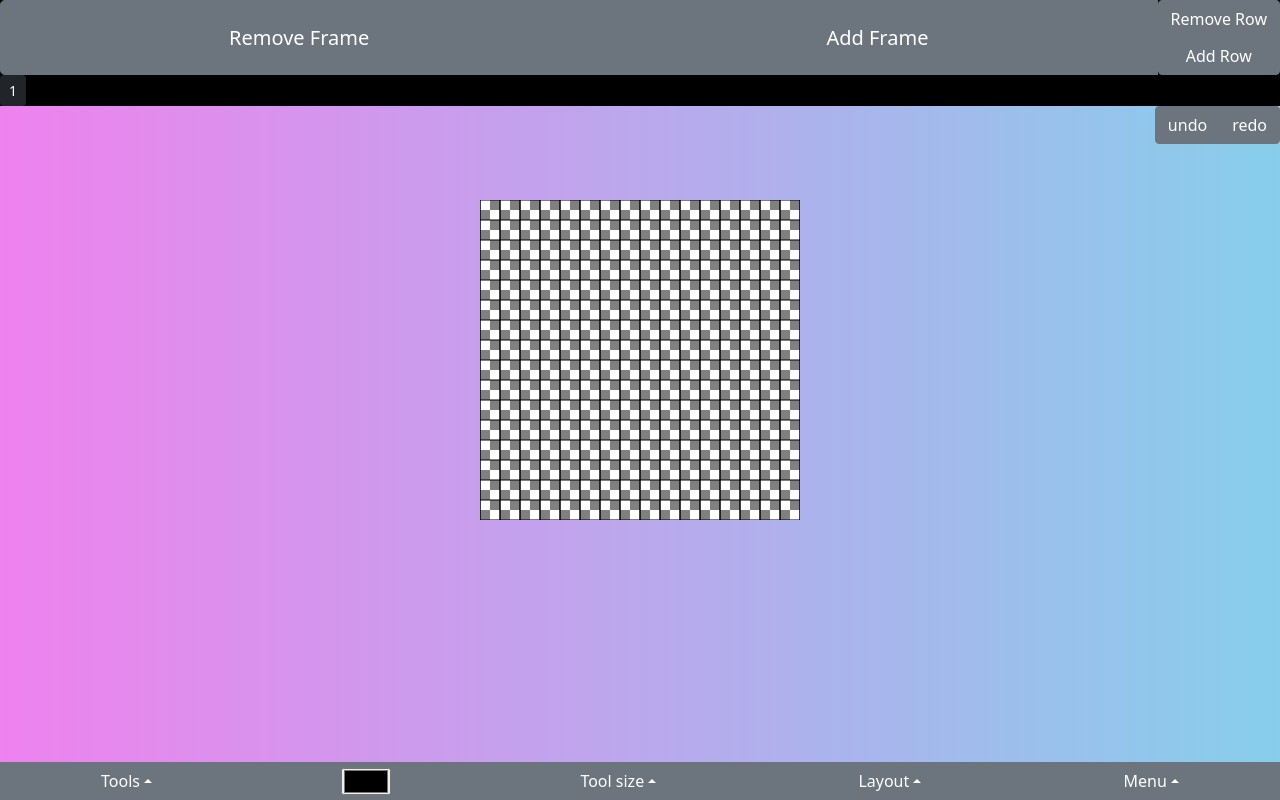
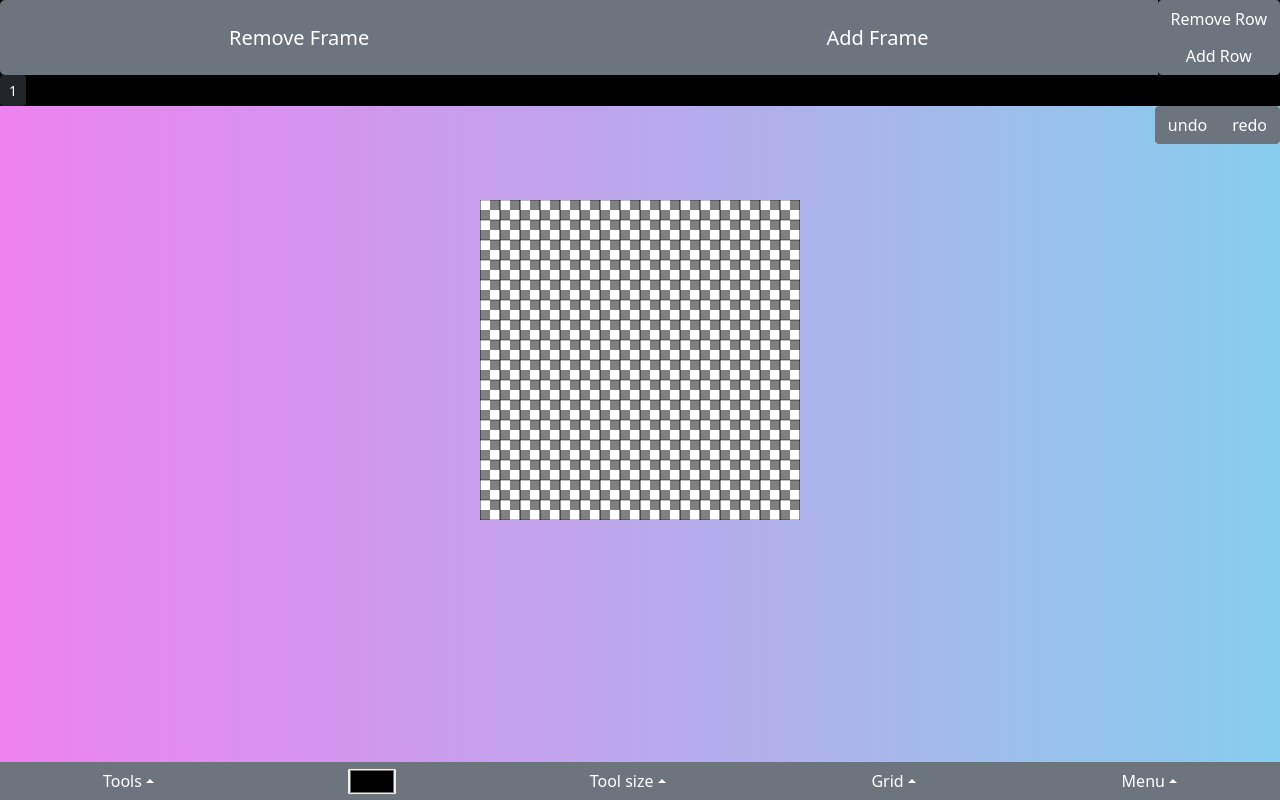
Before and after one commit to danema21/SpriteSheetStudioReactJS, a React (Create React App) app: page / in a window 1280 px wide. Built offline with nearby package versions, Linux system fonts and the light colour scheme.

Commit message:
se añade la posibilidad de habilitar o desabilitar la rejilla de guia

```diff
--- a/src/components/DrawingSpace.js
+++ b/src/components/DrawingSpace.js
@@ -14,6 +14,7 @@ function DrawingSpace(){
     const [lineWidth, setLineWidth] = useState(5);
     const [lineColor, setLineColor] = useState("black");
     const [tool, setTool] = useState("brush");
+    const [gridOn, setGridOn] = useState(true);
 
     //inicializacion cuando el componente se monta por primera vez
     useEffect(() => {
@@ -27,12 +28,18 @@ function DrawingSpace(){
     }, [lineWidth, lineColor]);
 
     useEffect(() => {
+        if(!gridOn){
+            gridRef.current.style.opacity = "0";
+        }else{
+            gridRef.current.style.opacity = "1";
+        }
+
         const grid = gridRef.current;
 
         const ctx = grid.getContext("2d");
         ctx.beginPath();
         ctx.strokeStyle = "black";
-        ctx.lineWidth = 1;
+        ctx.lineWidth = 0.5;
         for(var x = 0; x <= canvasRef.current.width; x += 20){
 			ctx.moveTo(x, 0);
 			ctx.lineTo(x, canvasRef.current.width);
@@ -46,7 +53,8 @@ function DrawingSpace(){
         ctx.closePath();
 
         gridCtxRef.current = ctx;
-    }, []);
+
+    }, [gridOn]);
 
 
     //funciones de dibujado en canvas
@@ -214,6 +222,7 @@ function DrawingSpace(){
             setLineColor={setLineColor}
             setLineWidth={setLineWidth}
             setTool={setTool}
+            setGridOn={setGridOn}
             />
         </div>
     );
--- a/src/components/ToolBar.js
+++ b/src/components/ToolBar.js
@@ -4,7 +4,7 @@ import './assets/ToolBar.css';
 import Dropdown from 'react-bootstrap/Dropdown';
 
 
-function ToolBar({setLineColor, setLineWidth, setTool}){
+function ToolBar({setLineColor, setLineWidth, setTool, setGridOn}){
 
 
     return (
@@ -44,14 +44,22 @@ function ToolBar({setLineColor, setLineWidth, setTool}){
                     </Dropdown.Item>
                 </Dropdown.Menu>
             </Dropdown>
-            <Dropdown drop='up' autoClose='outside'>
+            <Dropdown drop='up'>
                 <Dropdown.Toggle variant='secondary'>
-                    Layout
+                    Grid
                 </Dropdown.Toggle>
 
                 <Dropdown.Menu>
-                    <Dropdown.Item>
-                        Grid On
+                    <Dropdown.Item onClick={() => {
+                        setGridOn(true);
+                    }}>
+                            Turn On
+                    </Dropdown.Item>
+
+                    <Dropdown.Item onClick={() => {
+                        setGridOn(false);
+                    }}>
+                            Turn Off
                     </Dropdown.Item>
                 </Dropdown.Menu>
             </Dropdown>
```
